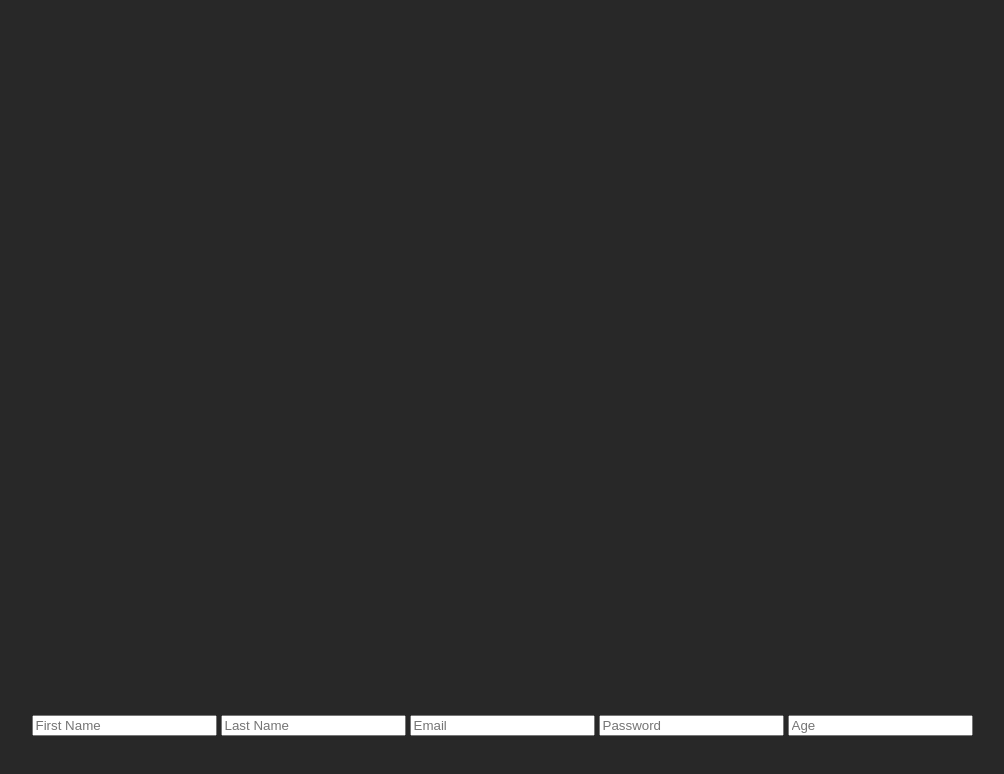
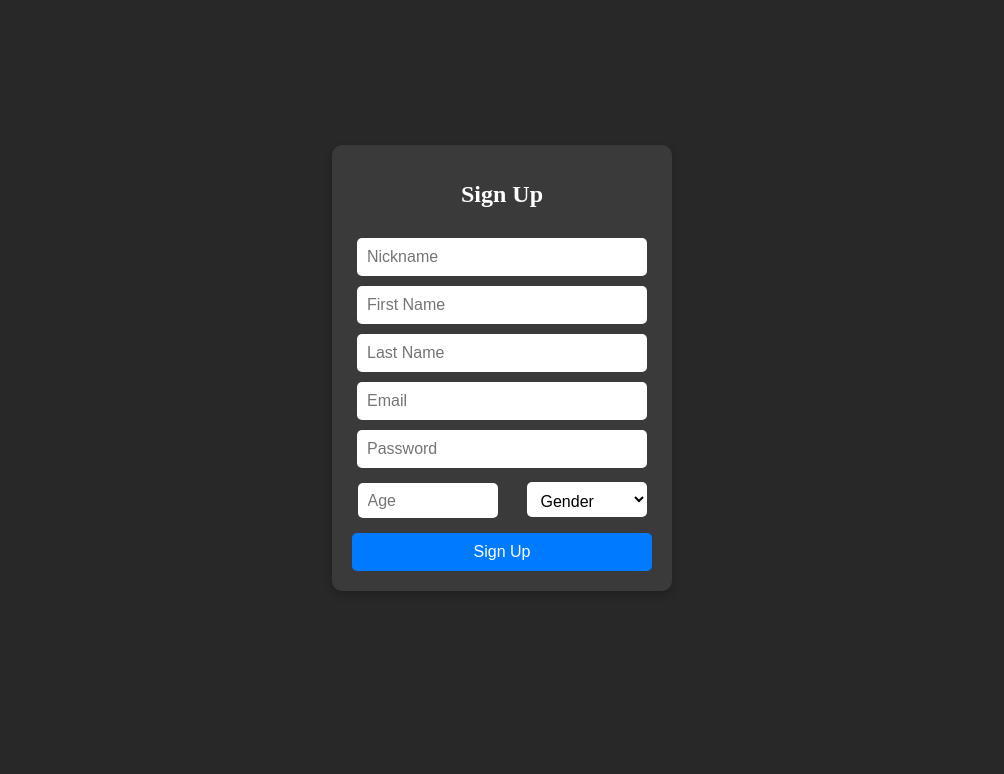
Before and after one commit to ZakiAw/real-time-forum, a plain HTML site: page test.html in a window 1280 px wide. Shown: the whole page, without its empty margins (138-1142 px from the left). Drawn offline with Linux system fonts and the light colour scheme.

Commit message:
0 progress

```diff
--- a/index.css
+++ b/index.css
@@ -4,11 +4,73 @@ body {
   align-items: center;
   flex-direction: column;
   background-color: #282828;
+  height: 90vh
 }
 
 .container {
-    margin-top: 50%;
+  width: 300px;
+  padding: 20px;
+  background: #3a3a3a;
+  border-radius: 10px;
+  box-shadow: 0 4px 8px rgba(0, 0, 0, 0.2);
+  text-align: center;
 }
+
+h1 {
+  margin-bottom: 20px;
+  font-size: 24px;
+  color: #ffffff;
+}
+
 input {
-    margin-top: 8%;
+  width: 90%;
+  padding: 10px;
+  margin-top: 10px;
+  border: none;
+  border-radius: 5px;
+  outline: none;
+  font-size: 16px;
 }
+
+#submit {
+  width: 100%;
+  padding: 10px;
+  margin-top: 15px;
+  background-color: #007BFF;
+  color: #ffffff;
+  border: none;
+  border-radius: 5px;
+  font-size: 16px;
+}
+
+#submit:active {
+  background-color: #0056b3;
+}
+.dropdown-container {
+  display: flex;
+  gap: 29px;
+  margin-top: 5px;
+  justify-content: center;
+  align-items: center;
+}
+#age-input {
+  height: 15px;
+  width: 40%;
+  padding: 10px;
+  border: none;
+  border-radius: 5px;
+  font-size: 16px;
+  outline: none;
+  background-color: #ffffff;
+}
+#gender-dropdown {
+  margin-top: 7px;
+  height: 35px;
+  width: 40%;
+  padding: 10px;
+  border: none;
+  border-radius: 5px;
+  font-size: 16px;
+  outline: none;
+  background: #ffffff;
+}
--- a/test.html
+++ b/test.html
@@ -5,15 +5,24 @@
     <meta name="viewport" content="width=device-width, initial-scale=1.0">
     <link rel="stylesheet" href="index.css">
     <title>Sign in</title>
-
 </head>
 <body>
     <div class="container">
-    <input id="fname" placeholder="First Name"></input>
-    <input id="lname" placeholder="Last Name"></input>
-    <input id="email" placeholder="Email"></input>
-    <input id="password" placeholder="Password"></input>
-    <input id="age" placeholder="Age"></input>
-</div>
+        <h1>Sign Up</h1>
+        <input id="nname" placeholder="Nickname">
+        <input id="fname" placeholder="First Name">
+        <input id="lname" placeholder="Last Name">
+        <input id="email" placeholder="Email">
+        <input id="password" placeholder="Password" type="password">
+        <div class="dropdown-container">
+            <input id="age-input" placeholder="Age">
+            <select id="gender-dropdown">
+                <option value="" disabled selected>Gender</option>
+                <option value="male">Male</option>
+                <option value="female">Female</option>
+            </select>
+        </div>
+        <button id="submit" type="submit">Sign Up</button>
+    </div>
 </body>
 </html>
```
Also changed, not shown: 1 other file. Lines whose indentation alone changed are shown as unchanged.
